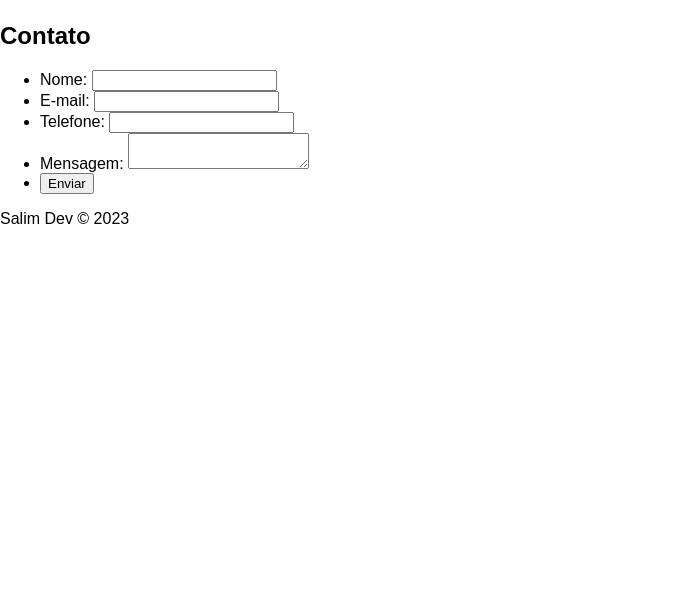
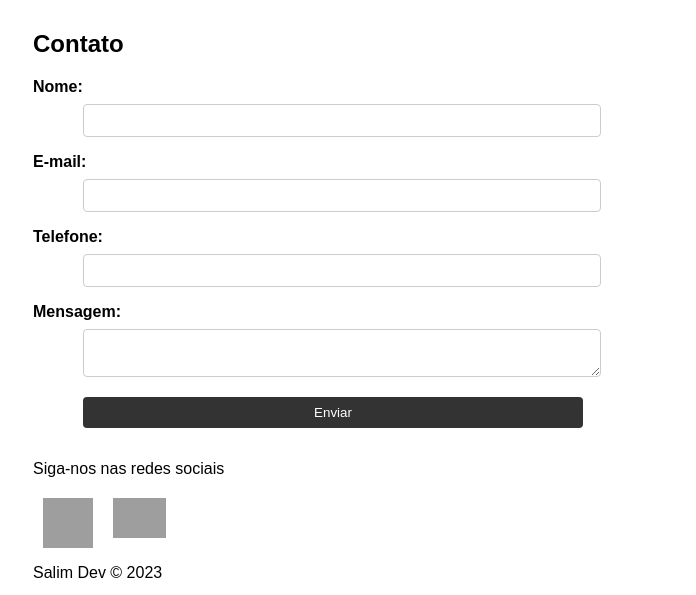
Before and after one commit to yansalim/game_store, a plain HTML site: page index.html in a window 1280 px wide. Shown: the part 693-1288 px from the top of the page, without its empty margins (0-696 px from the left). Before the commit the page ends 937 px from the top, so only its background shows below. Drawn offline with Linux system fonts and the light colour scheme; grey boxes are pictures that could not be loaded.

Commit message:
fix - margens e alinhamentos

```diff
--- a/index.html
+++ b/index.html
@@ -61,6 +61,22 @@
         </ul>
       </form>
     </section>
+
+    <p>Siga-nos nas redes sociais</p>
+    <div class=container2>
+
+      <img src="https://img.freepik.com/vetores-gratis/instagram-icone-novo_1057-2227.jpg" alt="Instagram Logo"
+      width="50px"
+      height="50px">
+
+      <img src="https://cdn-icons-png.flaticon.com/512/124/124010.png" alt="Icone Facebook"
+      widith="40px"
+      height="40px">
+
+
+    </div>
+
+
     <p>Salim Dev &copy; 2023</p>
   </footer>
 </body>
--- a/style.css
+++ b/style.css
@@ -1,7 +1,8 @@
 body {
   font-family: Arial, sans-serif;
-    margin: 0;
-    padding: 0;
+  margin: 10;
+  padding: 10;
+  padding-left: 25px;
 }
 
 header {
@@ -28,8 +29,6 @@ body {
   display:flex;
   font-size: 20;
   text-decoration: none;
-
-
 }
 
 .container{
@@ -42,9 +41,56 @@ header.container{
 display: flex;
 align-items: center;
 justify-content: space-between;
-
 }
 
 .about {
-  font-size: ;15
+font-size: 15px;
 }
+
+form ul {
+display: flex;
+flex-wrap: wrap;
+list-style: none;
+margin: 0;
+padding: 0;
+}
+
+form ul li {
+flex-basis: 100%;
+margin-bottom: 1rem;
+}
+
+form label {
+display: block;
+font-weight: bold;
+margin-bottom: 0.5rem;
+}
+
+form input,
+form textarea {
+width: 100%;
+max-width: 500px;
+padding: 0.5rem;
+border: 1px solid #ccc;
+border-radius: 0.25rem;
+margin-left: min(5%, 50px);
+}
+
+form input[type="submit"] {
+background-color: #333;
+color: #fff;
+border: none;
+border-radius: 0.25rem;
+padding: 0.5rem 1rem;
+cursor: pointer;
+}
+.container2 {
+  display: flex;
+  justify-content: left;
+  align-items: left;
+  margin-top: 20px;
+}
+
+.container2 img {
+  margin: 0 10px;
+}
```
Lines whose indentation alone changed are shown as unchanged.
